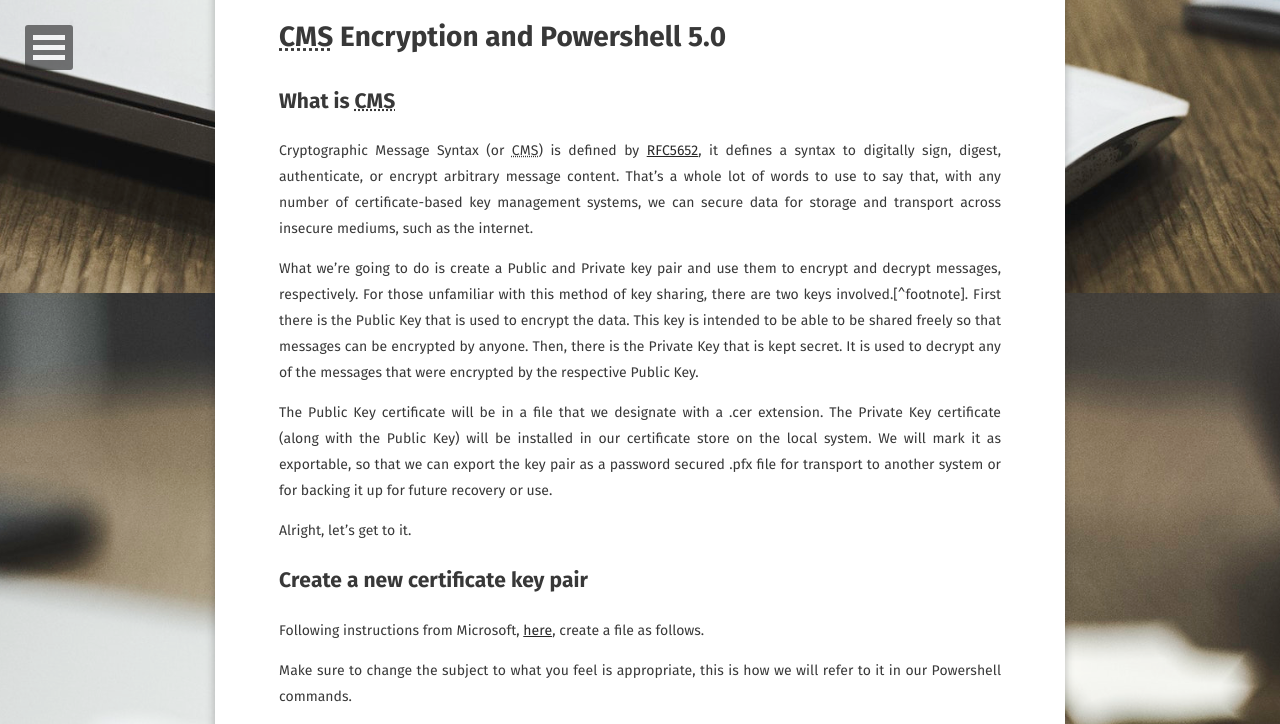
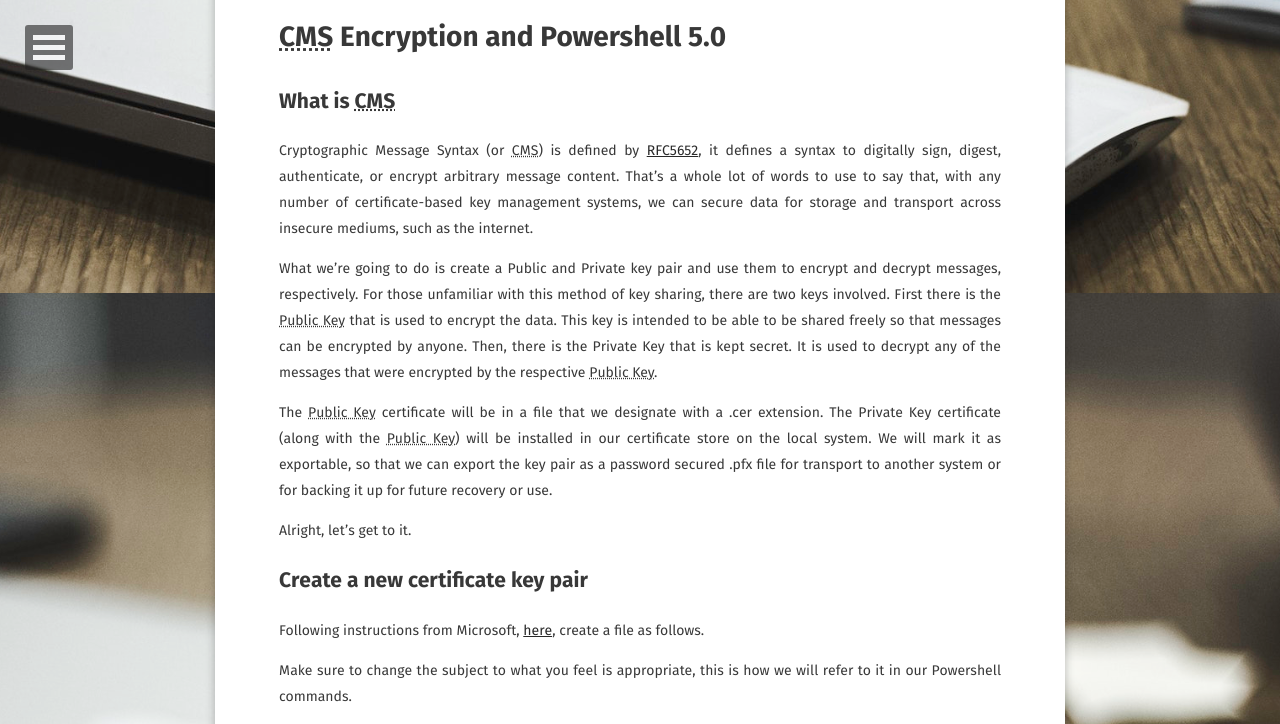
Before and after one commit to ChaosEngineering/ChaosEngineering.github.io, a Jekyll site: the page built from _posts/2017/2017-10-30-Powershell-Encryption.md, in a window 1280 px wide and 1400 px high, scrolled down 607 px. Shown: the top 724 px of the window. Built offline with Jekyll 4.4.1, drawn with Linux system fonts in a browser that asks for light colours; some web fonts are replaced; comment, search, counter and statistics services are not loaded; some of the changed text lies outside the part shown; grey boxes are pictures that could not be loaded.

Commit message:
removed footnotes

```diff
--- a/_posts/2017/2017-10-30-Powershell-Encryption.md
+++ b/_posts/2017/2017-10-30-Powershell-Encryption.md
@@ -13,7 +13,7 @@ feature: assets/img/chips.jpeg
 
 Cryptographic Message Syntax (or CMS) is defined by [RFC5652](https://tools.ietf.org/html/rfc5652), it defines a syntax to digitally sign, digest, authenticate, or encrypt arbitrary message content. That's a whole lot of words to use to say that, with any number of certificate-based key management systems, we can secure data for storage and transport across insecure mediums, such as the internet.
 
-What we're going to do is create a Public and Private key pair and use them to encrypt and decrypt messages, respectively. For those unfamiliar with this method of key sharing, there are two keys involved.[^footnote]. First there is the Public Key that is used to encrypt the data. This key is intended to be able to be shared freely so that messages can be encrypted by anyone. Then, there is the Private Key that is kept secret. It is used to decrypt any of the messages that were encrypted by the respective Public Key.
+What we're going to do is create a Public and Private key pair and use them to encrypt and decrypt messages, respectively. For those unfamiliar with this method of key sharing, there are two keys involved. First there is the Public Key that is used to encrypt the data. This key is intended to be able to be shared freely so that messages can be encrypted by anyone. Then, there is the Private Key that is kept secret. It is used to decrypt any of the messages that were encrypted by the respective Public Key.
 
 The Public Key certificate will be in a file that we designate with a .cer extension. The Private Key certificate (along with the Public Key) will be installed in our certificate store on the local system. We will mark it as exportable, so that we can export the key pair as a password secured .pfx file for transport to another system or for backing it up for future recovery or use.
 
@@ -114,4 +114,4 @@ And we have the [Import-PfxCertificate](https://docs.microsoft.com/en-us/powersh
 
 *[CMS]: Cryptographic Message Syntax
 *[JSON]: JavaScript Object Notation
-[^footnote] See [Wikipedia](https://en.wikipedia.org/wiki/Public-key_cryptography) for more info.
+*[Public Key]: See [Wikipedia](https://en.wikipedia.org/wiki/Public-key_cryptography) for more info.
```
